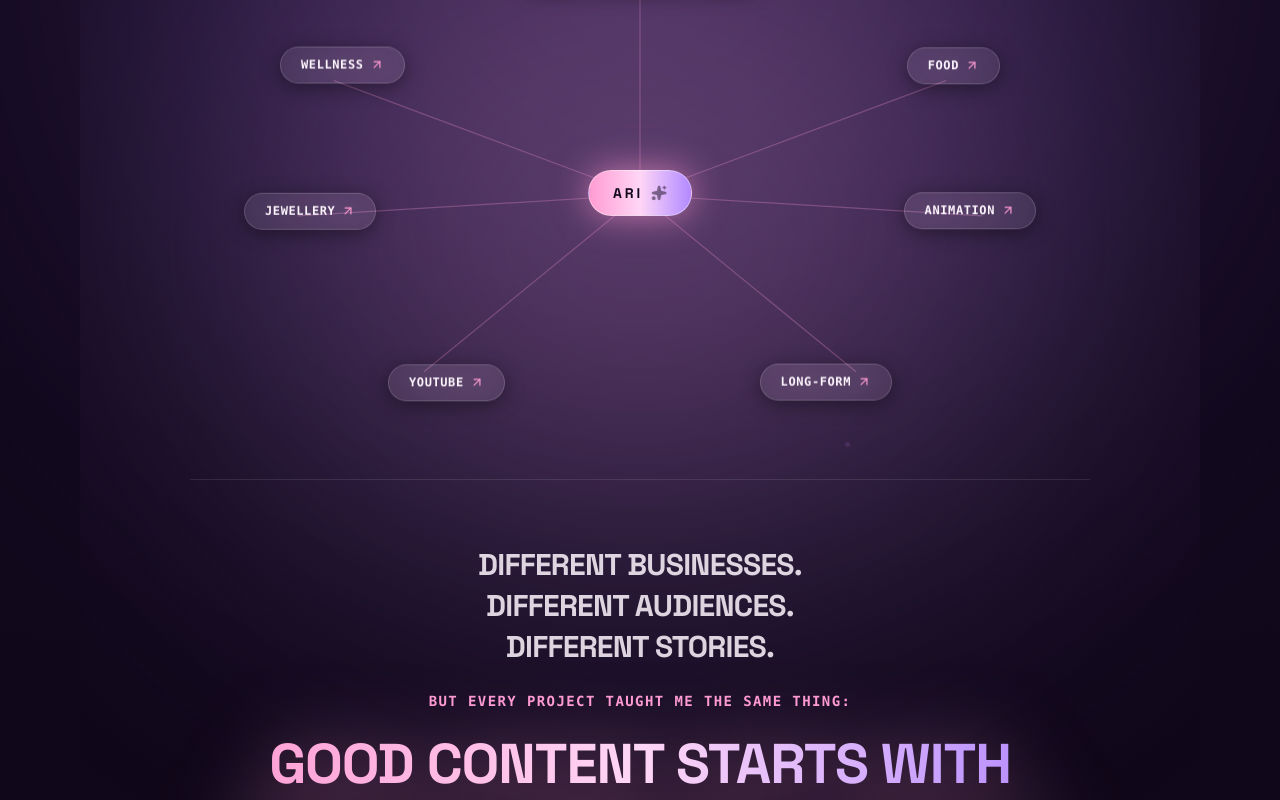
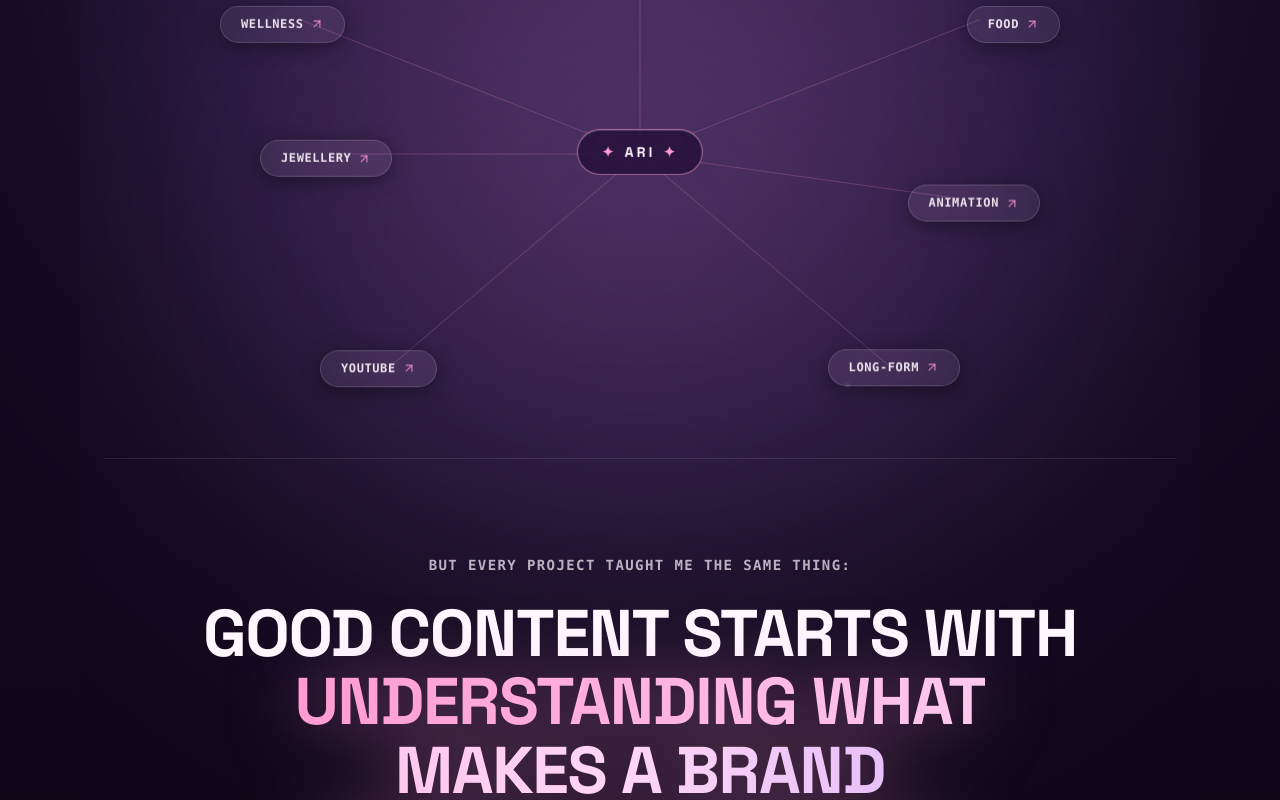
Before and after one commit to evanbose7/ARIIMAKESFILMS, a React (Vite) app: page / in a window 1280 px wide. Shown: the part 10960-11760 px from the top of the page. Built offline with nearby package versions, Linux system fonts and the light colour scheme.

Commit message:
Redesign Experience section into dreamy open constellation network with central ARI anchor per exact visual reference specification

```diff
--- a/src/components/ExperienceSection.tsx
+++ b/src/components/ExperienceSection.tsx
@@ -1,4 +1,4 @@
-import React from 'react';
+import React, { useState } from 'react';
 import { motion, MotionValue } from 'framer-motion';
 import { Sparkles, ArrowUpRight } from 'lucide-react';
 
@@ -12,74 +12,94 @@ export const TITLE_LINES = [
   "MANY DIFFERENT STORIES."
 ];
 
-// EXACTLY 7 EXPERIENCE CATEGORIES (NO REPETITION, ARCHITECTURE & INTERIOR AS ONE NODE)
-export const CONSTELLATION_NODES = [
+// EXACTLY 7 EXPERIENCE CATEGORIES (NO CARDS, NO GRID, ARCHITECTURE & INTERIOR AS ONE NODE)
+export interface ConstellationNodeData {
+  id: string;
+  label: string;
+  posClass: string;
+  cx: string;
+  cy: string;
+  delay: number;
+  floatDuration: number;
+  floatY: number;
+}
+
+export const CONSTELLATION_NODES: ConstellationNodeData[] = [
   {
     id: 'arch-interior',
     label: 'ARCHITECTURE & INTERIOR',
     posClass: 'top-[4%] left-1/2 -translate-x-1/2 text-center',
     cx: '50%',
-    cy: '12%',
+    cy: '8%',
     delay: 0.1,
-    floatDuration: 6.2,
+    floatDuration: 6.5,
+    floatY: -6,
   },
   {
     id: 'wellness',
     label: 'WELLNESS',
-    posClass: 'top-[22%] left-[2%] sm:left-[10%]',
+    posClass: 'top-[24%] left-[2%] sm:left-[8%]',
     cx: '16%',
-    cy: '28%',
+    cy: '26%',
     delay: 0.2,
-    floatDuration: 7.1,
+    floatDuration: 7.2,
+    floatY: -5,
   },
   {
     id: 'food',
     label: 'FOOD',
-    posClass: 'top-[22%] right-[2%] sm:right-[10%]',
+    posClass: 'top-[24%] right-[2%] sm:right-[8%]',
     cx: '84%',
-    cy: '28%',
+    cy: '26%',
     delay: 0.3,
-    floatDuration: 5.8,
+    floatDuration: 5.9,
+    floatY: -7,
   },
   {
     id: 'jewellery',
     label: 'JEWELLERY',
-    posClass: 'top-[50%] left-[1%] sm:left-[6%]',
-    cx: '12%',
-    cy: '54%',
+    posClass: 'top-[48%] left-[1%] sm:left-[12%]',
+    cx: '20%',
+    cy: '50%',
     delay: 0.4,
     floatDuration: 6.8,
+    floatY: -6,
   },
   {
     id: 'animation',
     label: 'ANIMATION',
-    posClass: 'top-[50%] right-[1%] sm:right-[6%]',
-    cx: '88%',
-    cy: '54%',
+    posClass: 'top-[56%] right-[1%] sm:right-[10%]',
+    cx: '82%',
+    cy: '58%',
     delay: 0.5,
-    floatDuration: 7.4,
+    floatDuration: 7.6,
+    floatY: -5,
   },
   {
     id: 'youtube',
     label: 'YOUTUBE',
-    posClass: 'bottom-[10%] left-[10%] sm:left-[22%]',
-    cx: '26%',
-    cy: '84%',
+    posClass: 'bottom-[8%] left-[6%] sm:left-[18%]',
+    cx: '25%',
+    cy: '88%',
     delay: 0.6,
-    floatDuration: 6.0,
+    floatDuration: 6.2,
+    floatY: -6,
   },
   {
     id: 'long-form',
     label: 'LONG-FORM',
-    posClass: 'bottom-[10%] right-[10%] sm:right-[22%]',
-    cx: '74%',
-    cy: '84%',
+    posClass: 'bottom-[8%] right-[6%] sm:right-[18%]',
+    cx: '75%',
+    cy: '88%',
     delay: 0.7,
     floatDuration: 7.0,
+    floatY: -7,
   },
 ];
 
 export const ExperienceSection: React.FC<ExperienceSectionProps> = () => {
+  const [hoveredNodeId, setHoveredNodeId] = useState<string | null>(null);
+
   const titleContainerVariants = {
     hidden: {},
     show: {
@@ -103,16 +123,16 @@ export const ExperienceSection: React.FC<ExperienceSectionProps> = () => {
   return (
     <div className="relative w-full py-16 sm:py-28 px-4 sm:px-6 bg-transparent text-[#FFF7FF] flex flex-col items-center justify-center select-none pt-16 border-t border-white/10 mt-16 sm:mt-24 overflow-x-hidden">
 
-      {/* 1. BACKGROUND ATMOSPHERIC GLOW */}
+      {/* 1. ATMOSPHERIC DEEP PLUM & PINK/LAVENDER RADIAL GLOW */}
       <div
-        className="absolute top-1/3 left-1/2 -translate-x-1/2 w-[850px] h-[650px] opacity-25 blur-[160px] pointer-events-none rounded-full"
+        className="absolute top-1/3 left-1/2 -translate-x-1/2 w-[900px] h-[700px] opacity-25 blur-[170px] pointer-events-none rounded-full"
         style={{
-          background: 'radial-gradient(ellipse at center, #FF9BD2 0%, #FFB6E6 35%, #B388FF 65%, transparent 90%)',
+          background: 'radial-gradient(ellipse at center, #FF9BD2 0%, #C084FC 40%, #3B1D55 70%, transparent 95%)',
         }}
       />
 
       {/* MAIN CONTAINER */}
-      <div className="w-full max-w-[900px] mx-auto flex flex-col items-center text-center space-y-12 sm:space-y-16 relative z-10">
+      <div className="w-full max-w-[1100px] mx-auto flex flex-col items-center text-center space-y-12 sm:space-y-16 relative z-10">
 
         {/* 2. EYEBROW BADGE */}
         <motion.div
@@ -147,7 +167,7 @@ export const ExperienceSection: React.FC<ExperienceSectionProps> = () => {
                     variants={lineVariants}
                     className="
                       block uppercase
-                      text-[clamp(32px,7.5vw,56px)] md:text-[clamp(44px,5vw,62px)]
+                      text-[clamp(32px,7.5vw,58px)] md:text-[clamp(44px,5vw,64px)]
                       leading-[0.94] tracking-[-0.03em] font-bold text-center
                       bg-gradient-to-b from-[#FFF7FF] to-[#FFC8EE] bg-clip-text text-transparent
                       drop-shadow-[0_0_25px_rgba(255,155,210,0.4)]
@@ -161,7 +181,7 @@ export const ExperienceSection: React.FC<ExperienceSectionProps> = () => {
           </motion.div>
         </div>
 
-        {/* 4. SUPPORTING COPY */}
+        {/* 4. CONCISE SUPPORTING STATEMENT */}
         <motion.p
           initial={{ opacity: 0, y: 16 }}
           whileInView={{ opacity: 1, y: 0 }}
@@ -172,18 +192,21 @@ export const ExperienceSection: React.FC<ExperienceSectionProps> = () => {
             text-[16px] sm:text-[18px] leading-[1.8] max-w-[34ch] tracking-tight mx-auto
           "
         >
-          Different businesses. Different audiences. Different stories. But every project starts with the same question: What makes this brand worth remembering?
+          Different businesses. Different audiences. Different stories.
         </motion.p>
 
         {/* ========================================================================= */}
-        {/* 5. ORGANIC CONSTELLATION ORBIT (EXACTLY 7 NODES, NO CARDS, NO LIST) */}
+        {/* 5. DREAMY OPEN CONSTELLATION ORBIT (EXACTLY 7 NODES, NO CARDS, NO GRID) */}
         {/* ========================================================================= */}
-        <div className="relative w-full min-h-[460px] sm:min-h-[520px] flex items-center justify-center my-6">
+        <div className="relative w-full min-h-[520px] sm:min-h-[580px] md:min-h-[560px] flex items-center justify-center my-6 max-w-[1000px] mx-auto">
 
-          {/* SUBTLE THIN DASHED CONNECTING LINES FROM ARI TOWARD EACH NODE */}
+          {/* FAINT CONSTELLATION CONNECTING LINES */}
           <svg className="absolute inset-0 w-full h-full pointer-events-none z-10 overflow-visible">
             <g>
-              {CONSTELLATION_NODES.map((node) => (
+              {CONSTELLATION_NODES.map((node) => {
+                const isHovered = hoveredNodeId === node.id;
+
+                return (
                   <motion.line
                     key={`line-${node.id}`}
                     x1="50%"
@@ -191,19 +214,20 @@ export const ExperienceSection: React.FC<ExperienceSectionProps> = () => {
                     x2={node.cx}
                     y2={node.cy}
                     stroke="#FF9BD2"
-                  strokeWidth="1.2"
-                  strokeDasharray="4 4"
-                  strokeOpacity="0.28"
+                    strokeWidth={isHovered ? "1.8" : "1"}
+                    strokeDasharray="3 4"
+                    strokeOpacity={isHovered ? "0.75" : "0.22"}
                     initial={{ pathLength: 0, opacity: 0 }}
                     whileInView={{ pathLength: 1, opacity: 1 }}
                     viewport={{ once: true }}
-                  transition={{ duration: 1.2, delay: node.delay + 0.3, ease: 'easeOut' }}
+                    transition={{ duration: 1.3, delay: node.delay + 0.2, ease: 'easeOut' }}
                   />
-              ))}
+                );
+              })}
             </g>
           </svg>
 
-          {/* CENTRAL ELEMENT: ARI ✦ (BRIGHTER SLIGHTLY DOMINANT NODE) */}
+          {/* CENTRAL ANCHOR: ✦ ARI ✦ (DARK PURPLE TRANSLUCENT CAPSULE WITH SOFT PINK GLOW) */}
           <motion.div
             initial={{ opacity: 0, scale: 0.6 }}
             whileInView={{ opacity: 1, scale: 1 }}
@@ -216,19 +240,24 @@ export const ExperienceSection: React.FC<ExperienceSectionProps> = () => {
               transition={{ duration: 5.5, repeat: Infinity, ease: 'easeInOut' }}
               className="
                 px-6 py-3 rounded-full
-                bg-gradient-to-r from-[#FF9BD2] via-[#FFD6F5] to-[#B388FF]
-                text-[#100719] font-display font-black text-sm tracking-[0.2em] uppercase
-                shadow-[0_0_35px_rgba(255,155,210,0.65)] border border-white/40
+                bg-[#241038]/85 backdrop-blur-xl
+                border border-[#FF9BD2]/60 text-[#FFF7FF]
+                font-display font-black text-xs sm:text-sm tracking-[0.22em] uppercase
+                shadow-[0_0_35px_rgba(255,155,210,0.55)] shadow-[inset_0_1px_1px_rgba(255,255,255,0.2)]
                 flex items-center gap-2 cursor-pointer gpu-layer
               "
             >
-              <span>ARI</span>
-              <Sparkles className="w-4 h-4 text-[#100719] fill-current animate-pulse" />
+              <span className="text-[#FF9BD2]">✦</span>
+              <span className="text-[#FFF7FF]">ARI</span>
+              <span className="text-[#FF9BD2]">✦</span>
             </motion.div>
           </motion.div>
 
-          {/* 7 ORGANIC EXPERIENCE NODES */}
-          {CONSTELLATION_NODES.map((node) => (
+          {/* 7 FLOATING EXPERIENCE GLASS PILLS */}
+          {CONSTELLATION_NODES.map((node) => {
+            const isHovered = hoveredNodeId === node.id;
+
+            return (
               <motion.div
                 key={node.id}
                 initial={{ opacity: 0, scale: 0.8, y: 15 }}
@@ -236,57 +265,56 @@ export const ExperienceSection: React.FC<ExperienceSectionProps> = () => {
                 viewport={{ once: true }}
                 transition={{ duration: 0.8, delay: node.delay, ease: [0.22, 1, 0.36, 1] }}
                 className={`absolute ${node.posClass} z-20`}
+                onMouseEnter={() => setHoveredNodeId(node.id)}
+                onMouseLeave={() => setHoveredNodeId(null)}
               >
                 <motion.div
-                animate={{ y: [0, -6, 0] }}
+                  animate={{ y: [0, node.floatY, 0] }}
                   transition={{
                     duration: node.floatDuration,
                     repeat: Infinity,
                     ease: 'easeInOut',
                   }}
-                whileHover={{ scale: 1.05, y: -4 }}
-                className="
+                  whileHover={{ scale: 1.04, y: -3 }}
+                  whileTap={{ scale: 0.97 }}
+                  className={`
                     inline-flex items-center gap-1.5 px-3.5 py-2 sm:px-5 sm:py-2.5 rounded-full
-                  bg-white/[0.07] border border-white/[0.16] backdrop-blur-xl
-                  text-[11px] sm:text-xs font-mono font-bold tracking-wider text-[#FFF7FF] uppercase
-                  shadow-[0_4px_20px_rgba(0,0,0,0.4)] hover:border-[#FF9BD2]/70 hover:bg-white/[0.12]
-                  hover:shadow-[0_0_25px_rgba(255,155,210,0.4)]
+                    bg-white/[0.06] border backdrop-blur-xl
+                    text-[11px] sm:text-xs font-mono font-bold tracking-wider uppercase
                     transition-all duration-300 cursor-pointer whitespace-nowrap gpu-layer
-                "
+                    ${isHovered
+                      ? 'border-[#FF9BD2]/80 bg-white/[0.12] text-[#FFF7FF] shadow-[0_0_25px_rgba(255,155,210,0.45)]'
+                      : 'border-white/[0.16] text-[#FFF7FF]/90 shadow-[0_4px_20px_rgba(0,0,0,0.4)]'
+                    }
+                  `}
                 >
                   <span className="leading-tight">{node.label}</span>
-                <ArrowUpRight className="w-3 sm:w-3.5 h-3 sm:h-3.5 text-[#FF9BD2] flex-shrink-0" />
+                  <ArrowUpRight className={`w-3 sm:w-3.5 h-3 sm:h-3.5 transition-transform duration-300 ${isHovered ? 'text-[#FF9BD2] translate-x-0.5 -translate-y-0.5' : 'text-[#FF9BD2]/80'}`} />
                 </motion.div>
               </motion.div>
-          ))}
+            );
+          })}
 
         </div>
 
         {/* ========================================================================= */}
-        {/* 6. CONCLUSION (NO CATEGORY REPETITION) */}
+        {/* 6. CONCLUDING STATEMENT (LARGE EDITORIAL TYPOGRAPHY, NO BOX, NO CARD) */}
         {/* ========================================================================= */}
-        <div className="w-full flex flex-col items-center space-y-6 text-center pt-10 sm:pt-16 border-t border-white/10">
+        <div className="w-full flex flex-col items-center space-y-6 text-center pt-16 sm:pt-24 border-t border-white/10">
 
           <motion.div
-            initial={{ opacity: 0, y: 20 }}
+            initial={{ opacity: 0, y: 24 }}
             whileInView={{ opacity: 1, y: 0 }}
             viewport={{ once: true }}
             transition={{ duration: 0.8 }}
-            className="w-full max-w-[850px] space-y-4"
+            className="w-full max-w-[900px] space-y-4"
           >
-            {/* FIRST STATEMENT */}
-            <p className="font-display font-bold text-xl sm:text-2xl md:text-3xl text-[#FFF7FF]/85 tracking-tight uppercase leading-snug">
-              DIFFERENT BUSINESSES. <br />
-              DIFFERENT AUDIENCES. <br />
-              DIFFERENT STORIES.
-            </p>
-
             {/* TRANSITION STATEMENT */}
-            <p className="text-xs sm:text-sm font-mono text-[#FF9BD2] tracking-widest uppercase pt-2 font-semibold">
+            <p className="text-xs sm:text-sm font-mono text-[#FFF7FF]/70 tracking-widest uppercase font-semibold">
               But every project taught me the same thing:
             </p>
 
-            {/* MAIN HEADLINE */}
+            {/* MAIN VISUALLY SIGNIFICANT HEADLINE (FLOATING DIRECTLY ON PURPLE BACKGROUND) */}
             <motion.h3
               initial={{ opacity: 0, scale: 0.96 }}
               whileInView={{ opacity: 1, scale: 1 }}
@@ -294,15 +322,15 @@ export const ExperienceSection: React.FC<ExperienceSectionProps> = () => {
               transition={{ duration: 0.9, delay: 0.2 }}
               className="
                 font-display font-black
-                text-[26px] sm:text-[42px] md:text-[56px]
+                text-[26px] sm:text-[44px] md:text-[58px] lg:text-[66px]
                 leading-[1.04] tracking-[-0.02em] uppercase pt-2
-                bg-gradient-to-r from-[#FF9BD2] via-[#FFD6F5] to-[#B388FF] bg-clip-text text-transparent
-                drop-shadow-[0_0_35px_rgba(255,155,210,0.5)]
               "
             >
-              GOOD CONTENT STARTS WITH <br />
+              <span className="text-[#FFF7FF]">GOOD CONTENT STARTS WITH</span> <br />
+              <span className="bg-gradient-to-r from-[#FF9BD2] via-[#FFD6F5] to-[#B388FF] bg-clip-text text-transparent drop-shadow-[0_0_35px_rgba(255,155,210,0.5)]">
                 UNDERSTANDING WHAT MAKES A BRAND <br />
-              <span className="text-[#FFF7FF] font-black">WORTH LISTENING TO.</span>
+                WORTH LISTENING TO.
+              </span>
             </motion.h3>
           </motion.div>
 
```
Lines whose indentation alone changed are shown as unchanged.
